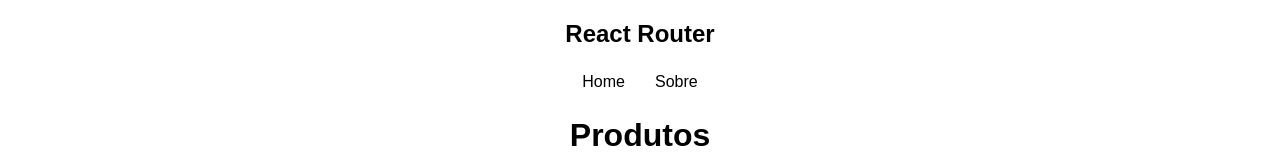
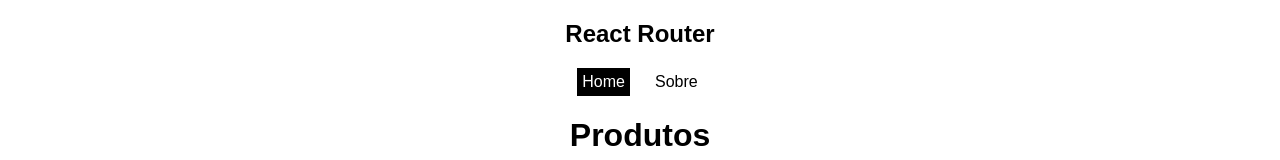
Before and after one commit to raffa-raffa/RClass, a React (Create React App) app in the folder reactrouter/: page / in a window 1280 px wide. Shown: the top 160 px of the page. Built offline with nearby package versions, Linux system fonts and the light colour scheme; data requests are answered from the project's data file.

Commit message:
chore: :hammer: add page NotFound e Utilizando NavLink para link ativo

```diff
--- a/reactrouter/src/App.js
+++ b/reactrouter/src/App.js
@@ -6,6 +6,7 @@
   import Navbar from './components/Navbar';
   import Product from './pages/Product';
   import Info from './pages/Info';
+  import  NotFound from './pages/NotFound';
   function App(){
       return (
         <div className="App">
@@ -17,6 +18,7 @@
               <Route path="/about" element={<About/>}/>
               <Route path="/products/:id" element={<Product/>}/>
               <Route path="/products/:id/info" element={<Info/>}/>
+              <Route path="*" element={<NotFound/>}/>
             </Routes>
             </BrowserRouter>
           </div>
--- a/reactrouter/src/components/Navbar.js
+++ b/reactrouter/src/components/Navbar.js
@@ -1,11 +1,16 @@
     import React from 'react'
     import "./Navbar.css"
-    import {Link} from "react-router-dom"
+    import {Link, NavLink} from "react-router-dom"
     const Navbar = () => {
     return (
         <nav>
-            <Link to="/">Home</Link>
-            <Link to="/About">Sobre</Link>
+            {/* <Link to="/">Home</Link>
+            <Link to="/About">Sobre</Link> */}
+
+            {/* <NavLink to="/" className={(isActive)=> (isActive ? "esta-ativo":"nao-ativo")}>Home</NavLink>
+            <NavLink to="/About"  className={(isActive)=> (isActive ? "esta-ativo":"nao-ativo")}>Sobre</NavLink> */}
+        <NavLink to="/">Home</NavLink>
+        <NavLink to="/about">Sobre</NavLink>
         </nav>
     )
     }
--- /dev/null
+++ b/reactrouter/src/pages/NotFound.js
@@ -0,0 +1,12 @@
+    import React from 'react'
+
+    const NotFound = () => {
+    return (
+        <div>
+            <h1>404</h1>
+            <p>Não há nada aqui!</p>
+        </div>
+    )
+    }
+
+    export default NotFound
```
